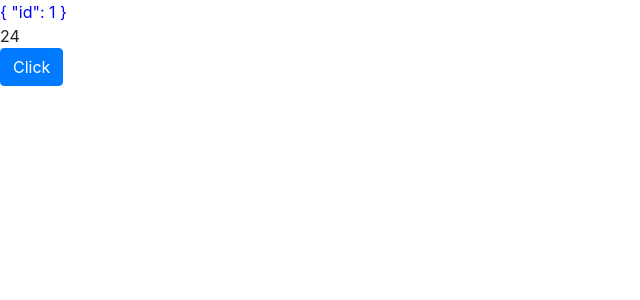
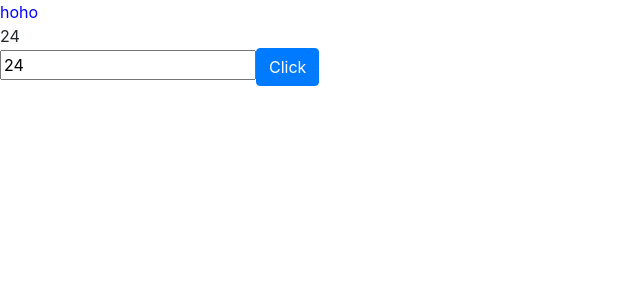
Before and after one commit to ho-beom-cheon/Vue3-project, a Vue app: page / in a window 1280 px wide. Shown: the top 300 px of the page, without its empty margins (0-640 px from the left). Built offline with nearby package versions, Linux system fonts and the light colour scheme.

Commit message:
08. 데이터 바인딩

```diff
--- a/src/App.vue
+++ b/src/App.vue
@@ -1,9 +1,12 @@
 <template>
-<div class="name">{{ name }}</div>
+<div :class="nameClass">
+  {{ name2 }}
+</div>
 <div>{{ age }}</div>
+<input :type="type" :value="age">
 <button
   class="btn btn-primary"
-  v-on:click="updateName"
+  @click="updateName"
 >
 Click
 </button>
@@ -47,20 +50,29 @@ export default {
     const name = reactive({
       id : 1
     });
+    const name2 = ref('hoho');
     const age = ref(24);
+    const type = ref('number');
+    const nameClass = ref('name');
 
     // const greeting = (name) => {
     //   return 'Hello' + name;
     // }
 
     const updateName = () => {
-      name.id = 2
-      age.value = 11
+      name.id = 2;
+      age.value = 11;
+      type.value = 'text';
+      nameClass.value = 'name2';
+
     }
     return {
       updateName,
       name,
+      name2,
       age,
+      type,
+      nameClass,
     }
   }
 }
@@ -70,4 +82,7 @@ export default {
   .name {
     color: blue;
   }
+  .name2 {
+    color: red;
+  }
 </style>
```
